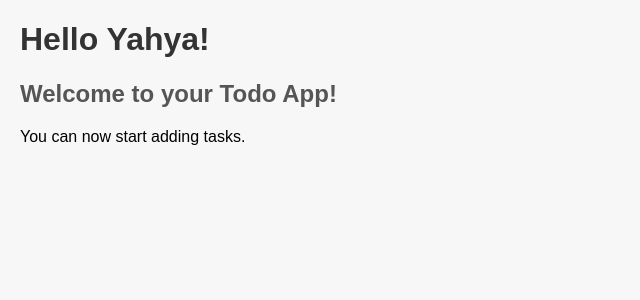
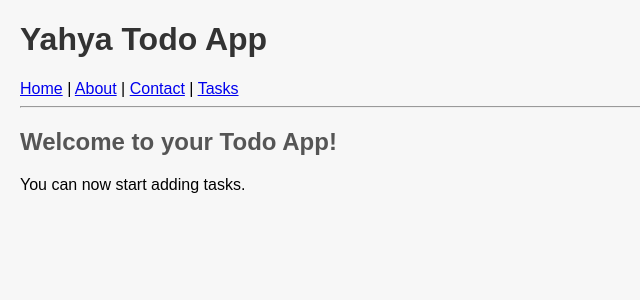
Before and after one commit to ADAYahyaDalal/yahya-todo-app-from-scratch, a Flask app: page / in a window 1280 px wide. Shown: the top 300 px of the page, without its empty margins (0-640 px from the left). Run offline with Flask 3, Linux system fonts and the light colour scheme.

Commit message:
step04: added more templates + hard-coded nav links

```diff
--- a/app/routes.py
+++ b/app/routes.py
@@ -5,3 +5,15 @@ main = Blueprint('main', __name__)
 @main.route('/')
 def index():
     return render_template("index.html")
+
+@main.route('/about')
+def about():
+    return render_template("about.html")
+
+@main.route('/contact')
+def contact():
+    return render_template("contact.html")
+
+@main.route('/tasks')
+def tasks():
+    return render_template("tasks.html")
--- /dev/null
+++ b/app/templates/about.html
@@ -0,0 +1,6 @@
+{% extends "base.html" %}
+
+{% block content %}
+<h2>About</h2>
+<p>This is Yahya's Todo App project.</p>
+{% endblock %}
--- a/app/templates/base.html
+++ b/app/templates/base.html
@@ -2,10 +2,20 @@
 <html>
 <head>
     <title>Yahya Todo App</title>
-    <link rel="stylesheet" href="{{ url_for('static', filename='css/style.css') }}">
+    <link rel="stylesheet" href="/static/css/style.css">
 </head>
 <body>
-    <h1>Hello Yahya!</h1>
+    <h1>Yahya Todo App</h1>
+
+    <nav>
+        <a href="/">Home</a> |
+        <a href="/about">About</a> |
+        <a href="/contact">Contact</a> |
+        <a href="/tasks">Tasks</a>
+    </nav>
+
+    <hr>
+
     {% block content %}{% endblock %}
 </body>
 </html>
--- /dev/null
+++ b/app/templates/contact.html
@@ -0,0 +1,6 @@
+{% extends "base.html" %}
+
+{% block content %}
+<h2>Contact</h2>
+<p>Contact Yahya at: example@example.com</p>
+{% endblock %}
--- /dev/null
+++ b/app/templates/task.html
@@ -0,0 +1,6 @@
+{% extends "base.html" %}
+
+{% block content %}
+<h2>Your Tasks</h2>
+<p>Task list will appear here later.</p>
+{% endblock %}
```
